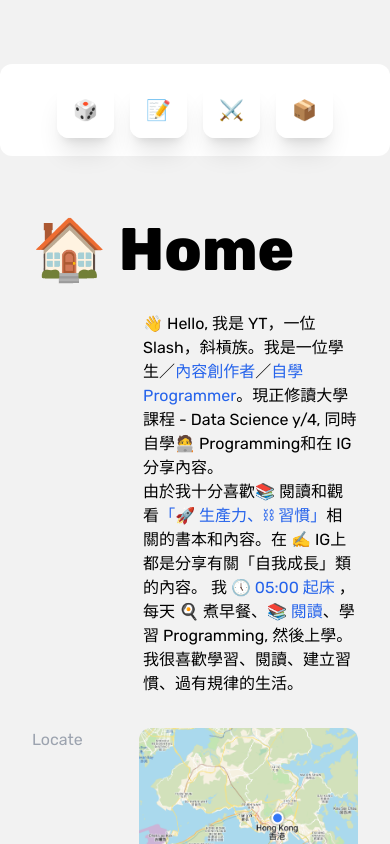
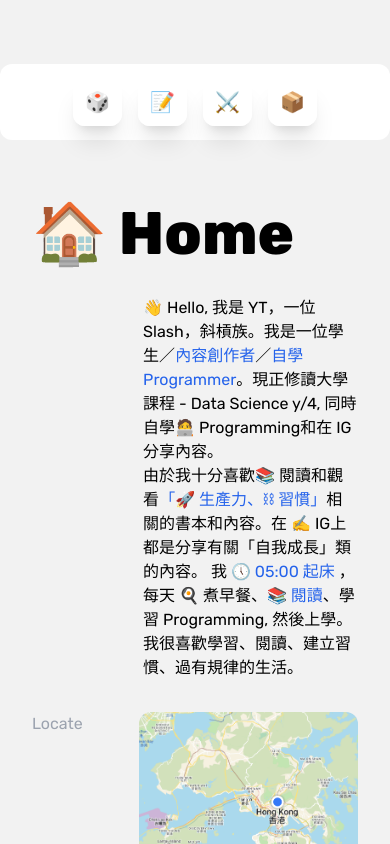
Before and after one commit to imytdotio/imytdotio, a React (Create React App) app: page / in a window 390 px wide. Shown: the top 844 px of the page. Built offline with nearby package versions, Linux system fonts and the light colour scheme.

Commit message:
responsive

```diff
--- a/src/Components/SimpleNav.js
+++ b/src/Components/SimpleNav.js
@@ -6,12 +6,12 @@ import { NavLink } from "react-router-dom";
  * @function SimpleNav
  **/
 
-const nav = "bg-white shadow-xl p-4 m-2 text-xl rounded-xl";
+const nav = "bg-white shadow-xl p-3 m-2 text-xl rounded-xl";
 const active = "hidden";
 
 export const SimpleNav = (props) => {
   return (
-    <div className="bg-white m-8 m-auto p-8 rounded-xl mb-16">
+    <div className="bg-white m-8 m-auto p-6 rounded-xl mb-16">
       <NavLink to="/" exact className={nav} activeClassName={active}>
         🏠
       </NavLink>
```
